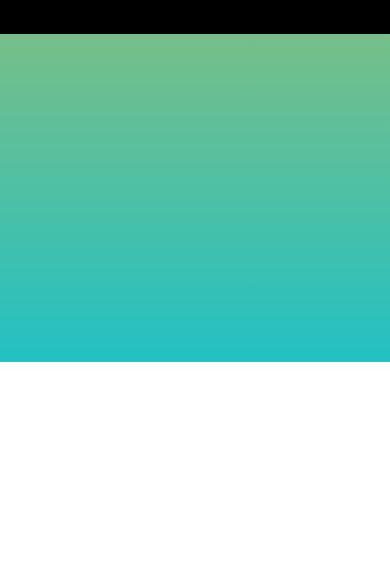
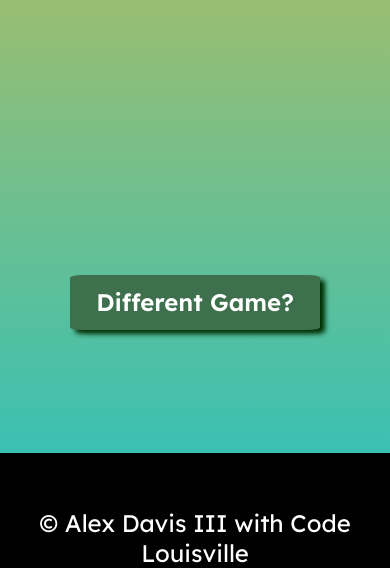
Before and after one commit to AlexDavisIII/Project-Fun, a website with bundled scripts: page index.html in a window 390 px wide. Shown: the part 482-1050 px from the top of the page. Before the commit the page ends 844 px from the top, so only its background shows below. Built offline with nearby package versions, Linux system fonts and the light colour scheme; no server answers; files whose address does not match are found by name.

Commit message:
Changed section viewpoint for more responsiveness configuration

```diff
--- a/style.css
+++ b/style.css
@@ -20,7 +20,7 @@ body{
 }
 
 section{
-    /*max-height:80vh;*/
+    height: 100vh;
     width: 100vw;
 }
 
@@ -89,7 +89,6 @@ section{
     height: 85px;
 }
 
-
 nav{
     background-color: black;
     color: white;
@@ -100,7 +99,9 @@ nav{
 footer{
     background-color: black;
     color: white;
-    padding: 50px;
+    position: relative;
+    /*bottom: 0;
+    padding: 50px;*/
     width: 100%;
     margin-top: 15px;
     text-align: center;
```
